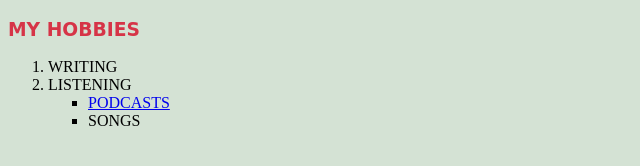
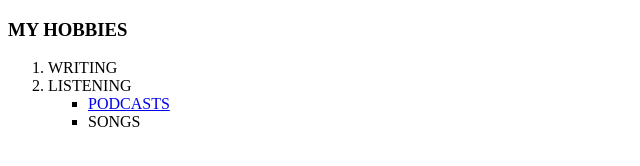
Before and after one commit to sarthakkamra/cv, a plain HTML site: page HOBBIES.HTML in a window 1280 px wide. Shown: the whole page, without its empty margins (0-640 px from the left). Drawn offline with Linux system fonts and the light colour scheme.

Commit message:
Update HOBBIES.HTML
Add intial CV files

```diff
--- a/HOBBIES.HTML
+++ b/HOBBIES.HTML
@@ -3,7 +3,7 @@
   <head>
     <meta charset="utf-8">
     <title>MY HOBBIES</title>
-      <link rel="stylesheet" href="css/style.css"/>
+
   </head>
   <body>
 
```
